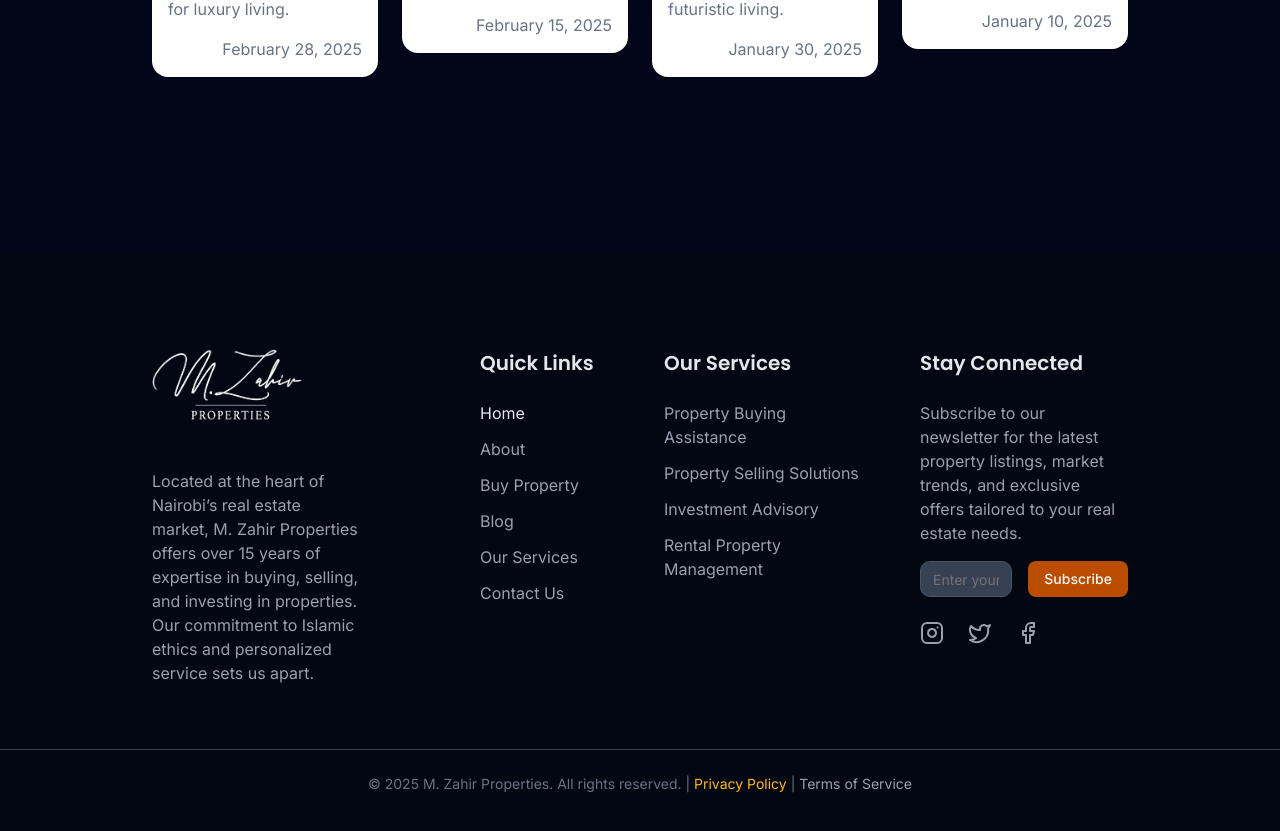
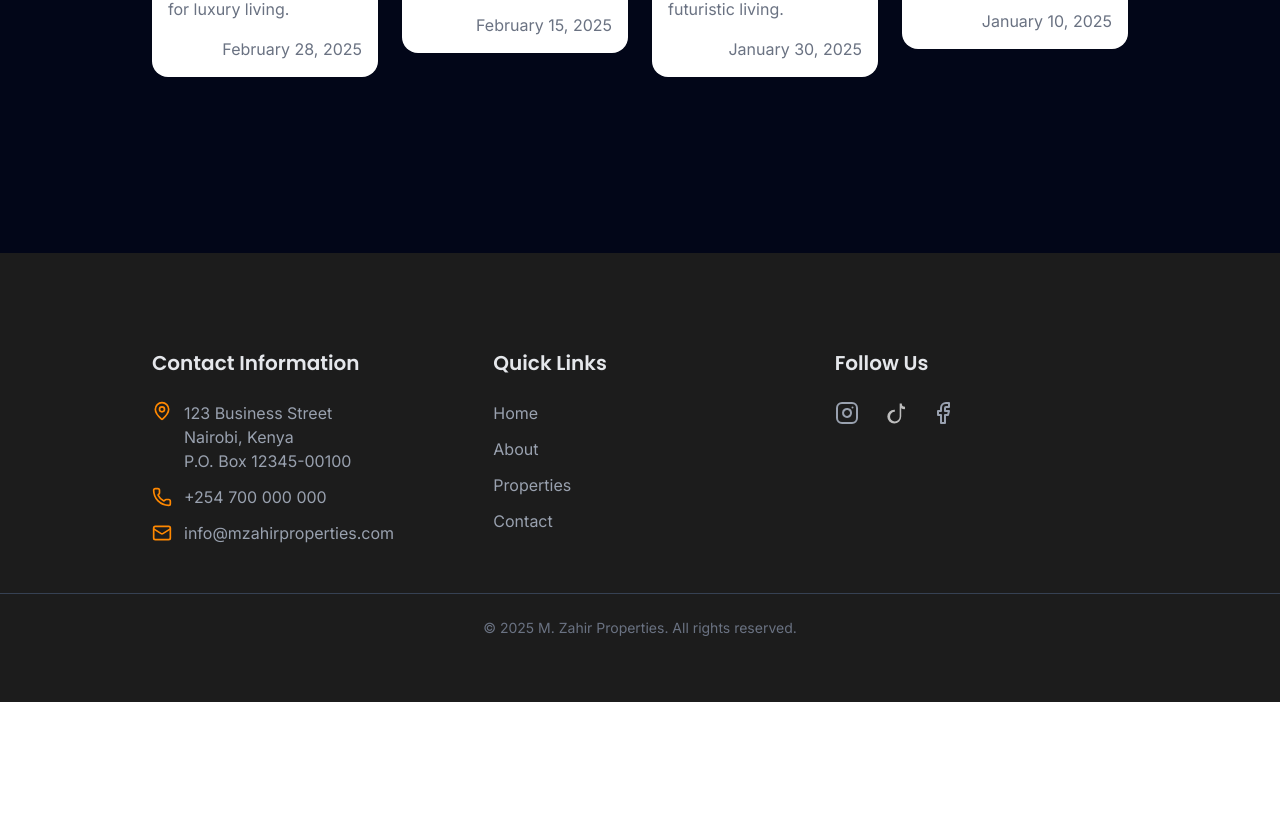
Before and after one commit to evanswanjau/mzahir-properties, a React (Vite) app: page /buy-property in a window 1280 px wide. Shown: the part 1697-2528 px from the top of the page. After the commit the page ends 2399 px from the top, so only its background shows below. Built offline with nearby package versions, Linux system fonts and the light colour scheme; the HTML template or start-up script is replaced by a standard one.

Commit message:
Redesigned footer layout

```diff
--- a/src/components/Footer.tsx
+++ b/src/components/Footer.tsx
@@ -1,29 +1,43 @@
-import { Button } from "@/components/ui/button";
-import { Input } from "@/components/ui/input";
-import { Instagram, Twitter, Facebook } from "lucide-react";
+import { Facebook, Instagram, MailIcon, MapPin, PhoneIcon } from "lucide-react";
 
 const Footer = () => {
   return (
-    <footer className="bg-gray-950 text-white pt-24 pb-16">
-      <div className="max-w-[80%] mx-auto px-6 grid grid-cols-1 md:grid-cols-4 gap-12">
+    <footer className="bg-[#1C1C1C] text-white pt-24 pb-16">
+      <div className="max-w-[80%] mx-auto px-6 grid grid-cols-1 md:grid-cols-3 gap-12">
         <div>
-          <a href="/">
-            <img
-              src="/images/logo-white.png"
-              alt="Mzahir Logo"
-              className="h-18 w-auto mb-12"
-            />
-          </a>
-          <p className="text-gray-400 mb-4">
-            Located at the heart of Nairobi’s real estate market, M. Zahir
-            Properties offers over 15 years of expertise in buying, selling, and
-            investing in properties. Our commitment to Islamic ethics and
-            personalized service sets us apart.
-          </p>
+          <h4 className="text-xl font-semibold mb-6 text-gray-200">
+            Contact Information
+          </h4>
+          <div className="space-y-3">
+            <div className="flex items-start space-x-3">
+              <MapPin className="w-5 h-5 text-[#FF8800] flex-shrink-0" />
+              <div className="text-gray-400">
+                <p>123 Business Street</p>
+                <p>Nairobi, Kenya</p>
+                <p>P.O. Box 12345-00100</p>
+              </div>
+            </div>
+            <div className="flex items-center space-x-3">
+              <PhoneIcon className="w-5 h-5 text-[#FF8800] flex-shrink-0" />
+              <a
+                href="tel:+254700000000"
+                className="text-gray-400 hover:text-[#FF8800] transition-colors"
+              >
+                +254 700 000 000
+              </a>
+            </div>
+            <div className="flex items-center space-x-3">
+              <MailIcon className="w-5 h-5 text-[#FF8800] flex-shrink-0" />
+              <a
+                href="mailto:info@mzahirproperties.com"
+                className="text-gray-400 hover:text-[#FF8800] transition-colors"
+              >
+                info@mzahirproperties.com
+              </a>
+            </div>
+          </div>
         </div>
-
-        {/* Quick Links */}
-        <div className="ml-18">
+        <div>
           <h4 className="text-xl font-semibold mb-6 text-gray-200">
             Quick Links
           </h4>
@@ -31,7 +45,7 @@ const Footer = () => {
             <li>
               <a
                 href="/"
-                className="text-gray-200 hover:text-amber-300 transition-colors"
+                className="text-gray-400 hover:text-[#FF8800] transition-colors"
               >
                 Home
               </a>
@@ -39,7 +53,7 @@ const Footer = () => {
             <li>
               <a
                 href="/about"
-                className="text-gray-400 hover:text-amber-300 transition-colors"
+                className="text-gray-400 hover:text-[#FF8800] transition-colors"
               >
                 About
               </a>
@@ -47,123 +61,55 @@ const Footer = () => {
             <li>
               <a
                 href="/buy-property"
-                className="text-gray-400 hover:text-amber-300 transition-colors"
+                className="text-gray-400 hover:text-[#FF8800] transition-colors"
               >
-                Buy Property
-              </a>
-            </li>
-            <li>
-              <a
-                href="/blog"
-                className="text-gray-400 hover:text-amber-300 transition-colors"
-              >
-                Blog
-              </a>
-            </li>
-            <li>
-              <a
-                href="/services"
-                className="text-gray-400 hover:text-amber-300 transition-colors"
-              >
-                Our Services
+                Properties
               </a>
             </li>
             <li>
               <a
                 href="/contact-us"
-                className="text-gray-400 hover:text-amber-300 transition-colors"
+                className="text-gray-400 hover:text-[#FF8800] transition-colors"
               >
-                Contact Us
+                Contact
               </a>
             </li>
           </ul>
         </div>
-
-        {/* Services */}
         <div>
           <h4 className="text-xl font-semibold mb-6 text-gray-200">
-            Our Services
+            Follow Us
           </h4>
-          <ul className="space-y-3">
-            <li>
-              <a
-                href="#buy"
-                className="text-gray-400 hover:text-amber-300 transition-colors"
-              >
-                Property Buying Assistance
-              </a>
-            </li>
-            <li>
-              <a
-                href="#sell"
-                className="text-gray-400 hover:text-amber-300 transition-colors"
-              >
-                Property Selling Solutions
-              </a>
-            </li>
-            <li>
-              <a
-                href="#invest"
-                className="text-gray-400 hover:text-amber-300 transition-colors"
-              >
-                Investment Advisory
-              </a>
-            </li>
-            <li>
-              <a
-                href="#rent"
-                className="text-gray-400 hover:text-amber-300 transition-colors"
-              >
-                Rental Property Management
-              </a>
-            </li>
-          </ul>
-        </div>
-
-        {/* Newsletter & Social Media */}
-        <div>
-          <h4 className="text-xl font-semibold mb-6 text-gray-200">
-            Stay Connected
-          </h4>
-          <p className="text-gray-400 mb-4">
-            Subscribe to our newsletter for the latest property listings, market
-            trends, and exclusive offers tailored to your real estate needs.
-          </p>
-          <div className="flex flex-col sm:flex-row gap-4 mb-6">
-            <Input
-              type="email"
-              placeholder="Enter your email"
-              className="flex-1 rounded-lg border-gray-600 bg-gray-700 text-white placeholder-gray-400"
-            />
-            <Button
-              variant="default"
-              className="bg-amber-700 hover:bg-amber-800 w-full sm:w-auto"
-            >
-              Subscribe
-            </Button>
-          </div>
           <div className="flex space-x-6">
             <a
               href="https://instagram.com/mzahirproperties"
               target="_blank"
               rel="noopener noreferrer"
-              className="text-gray-400 hover:text-amber-300 transition-colors"
+              className="text-gray-400 hover:text-[#FF8800] transition-colors"
             >
               <Instagram className="w-6 h-6" />
             </a>
             <a
-              href="https://twitter.com/mzahirprops"
+              href="https://tiktok.com/@mzahirproperties"
               target="_blank"
               rel="noopener noreferrer"
-              className="text-gray-400 hover:text-amber-300 transition-colors"
+              className="text-gray-400 hover:text-[#FF8800] transition-colors"
+              aria-label="TikTok"
             >
-              <Twitter className="w-6 h-6" />
+              <svg
+                xmlns="http://www.w3.org/2000/svg"
+                fill="#BDBDBD"
+                viewBox="0 0 24 24"
+                className="w-6 h-6"
+              >
+                <path d="M21.6 8.35a5.36 5.36 0 0 1-3.37-1.16V15.6a6.95 6.95 0 1 1-6.95-6.95c.19 0 .38.01.57.03v2.13a4.82 4.82 0 1 0 4.82 4.82V2.4h2.13a3.23 3.23 0 0 0 3.23 3.23v2.13z"></path>
+              </svg>
             </a>
             <a
               href="https://facebook.com/mzahirproperties"
               target="_blank"
               rel="noopener noreferrer"
-              className="text-gray-400 hover:text-amber-300 transition-colors"
+              className="text-gray-400 hover:text-[#FF8800] transition-colors"
             >
               <Facebook className="w-6 h-6" />
             </a>
@@ -171,17 +117,7 @@ const Footer = () => {
         </div>
       </div>
       <div className="mt-12 border-t border-gray-700 pt-6 text-center text-sm text-gray-500">
-        <p>
-          &copy; {new Date().getFullYear()} M. Zahir Properties. All rights
-          reserved. |{" "}
-          <a href="#privacy" className="text-amber-400 hover:text-amber-300">
-            Privacy Policy
-          </a>{" "}
-          |{" "}
-          <a href="#terms" className="text-gray-400 hover:text-amber-300">
-            Terms of Service
-          </a>
-        </p>
+        <p>© 2025 M. Zahir Properties. All rights reserved.</p>
       </div>
     </footer>
   );
```
